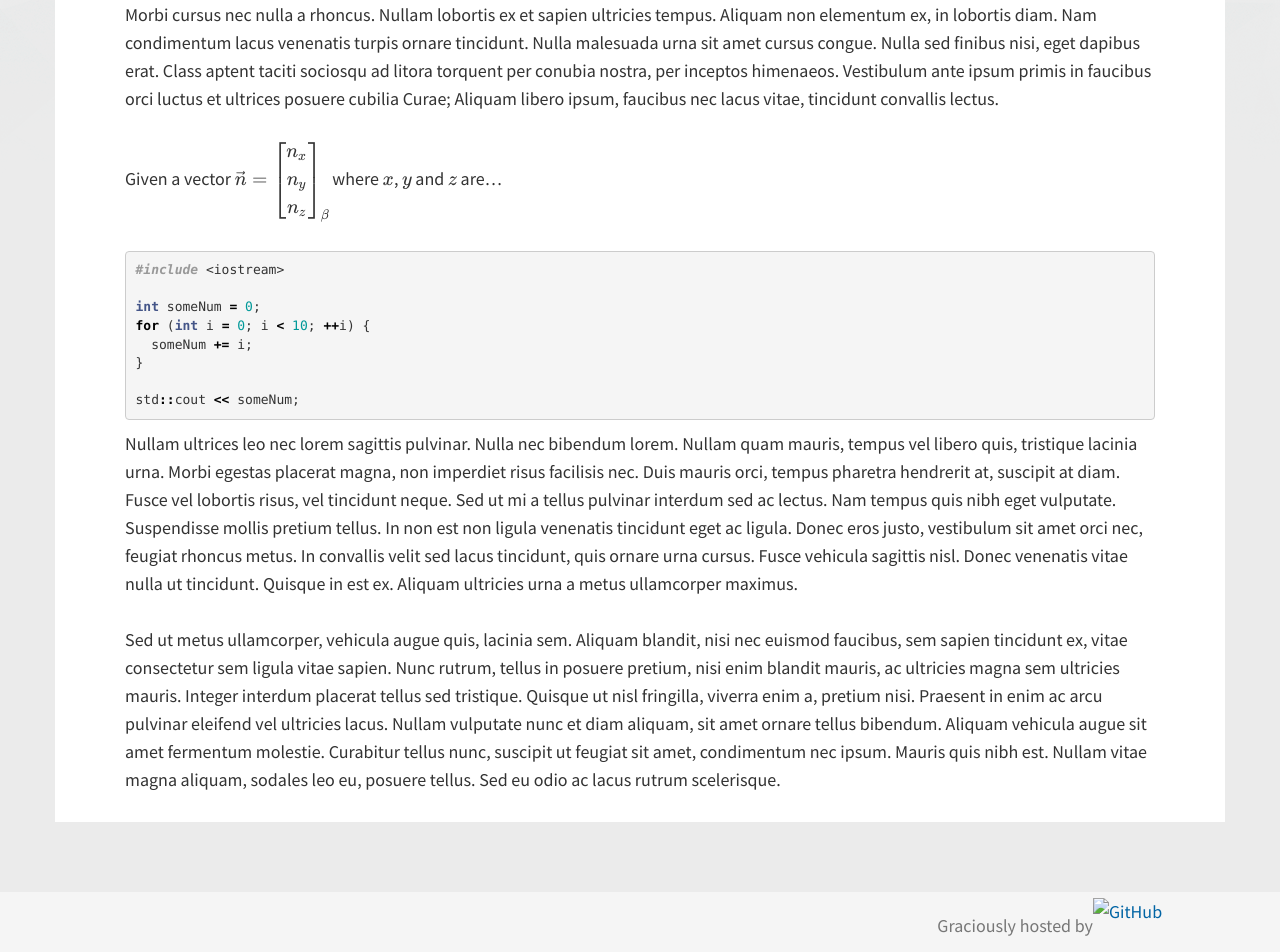
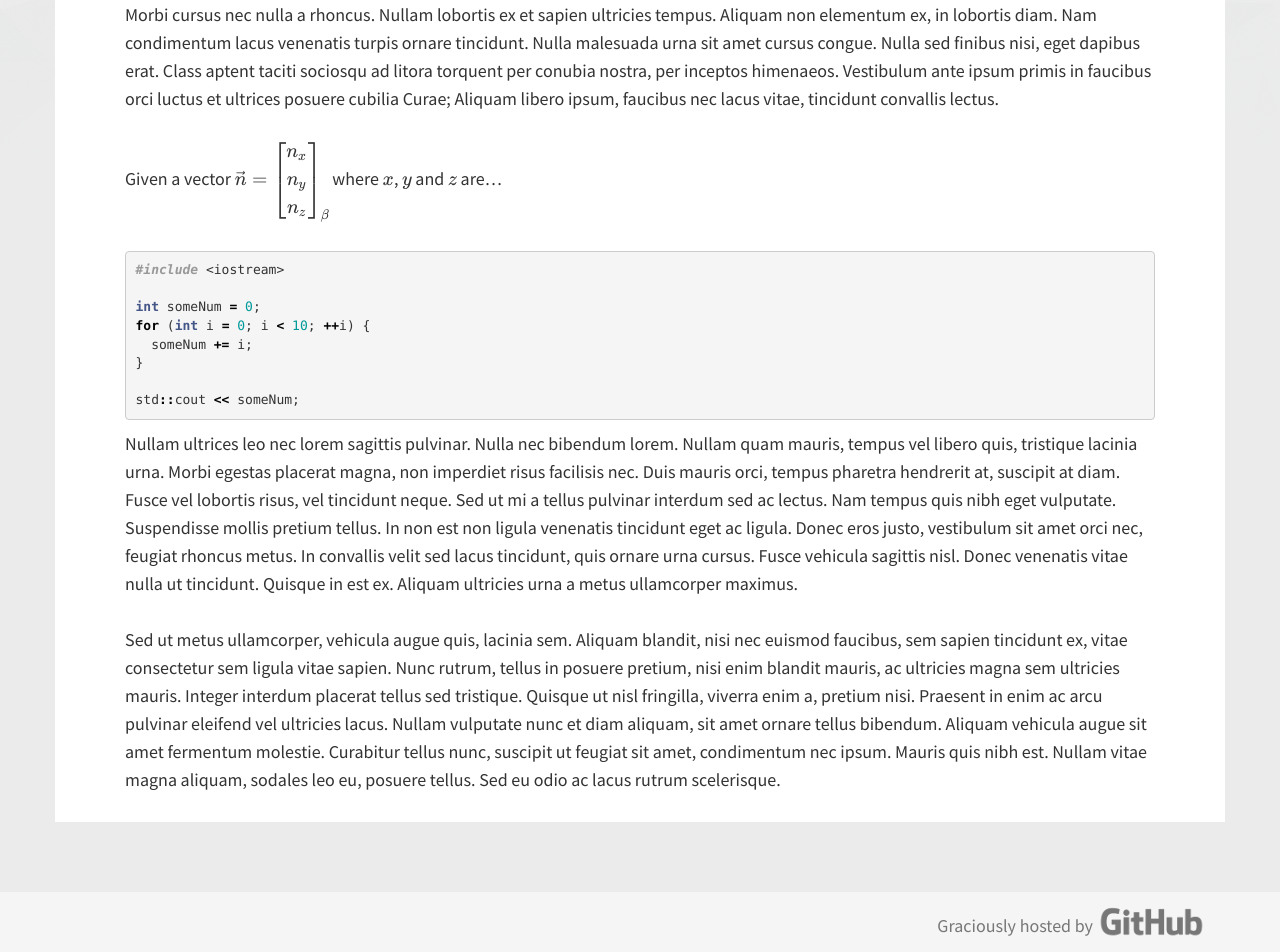
Before and after one commit to aarondgordon/aarondgordon.github.io, a Jekyll site: the page built from _posts/2016-8-24-test-post.md, in a window 1280 px wide. Shown: the part 1273-2225 px from the top of the page. Built offline with Jekyll 4.4.1, drawn with Linux system fonts in a browser that asks for light colours; nearby versions of some CDN libraries; formulas are drawn with MathJax 3.

Commit message:
Moved github-logo.png into layout directory

```diff
--- a/_layouts/default.html
+++ b/_layouts/default.html
@@ -81,7 +81,7 @@
           <span class="github-logo">
             <span class="text-muted">Graciously hosted by</span>
             <a href="https://github.com/">
-              <img class="github-logo" src="/assets/img/github-logo.png" width="117px" height="48px" alt="GitHub" />
+              <img class="github-logo" src="/assets/img/layout/github-logo.png" width="117px" height="48px" alt="GitHub" />
             </a>
           </span>
         </span>
```
